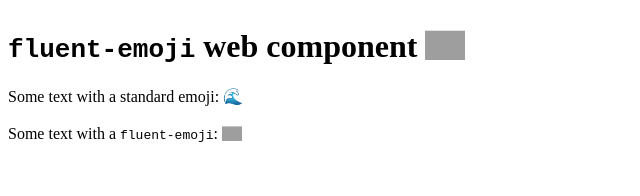
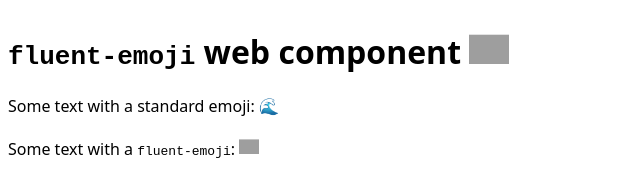
Before and after one commit to SeanMcP/fluent-emoji, a website with bundled scripts: page index.html in a window 1280 px wide. Shown: the whole page, without its empty margins (0-640 px from the left). Built offline with nearby package versions, Linux system fonts and the light colour scheme; grey boxes are pictures that could not be loaded.

Commit message:
update index.html

```diff
--- a/index.html
+++ b/index.html
@@ -1,11 +1,18 @@
 <!DOCTYPE html>
 <html lang="en">
+
 <head>
   <meta charset="UTF-8" />
   <meta http-equiv="X-UA-Compatible" content="IE=edge" />
   <meta name="viewport" content="width=device-width, initial-scale=1.0" />
-    <title>Document</title>
+  <title>Fluent Emoji</title>
+  <style>
+    body {
+      font-family: system-ui, -apple-system, BlinkMacSystemFont, 'Segoe UI', Roboto, Oxygen, Ubuntu, Cantarell, 'Open Sans', 'Helvetica Neue', sans-serif;
+    }
+  </style>
 </head>
+
 <body>
   <main>
     <h1>
@@ -16,4 +23,5 @@
   </main>
   <script src="lib.js" type="module"></script>
 </body>
+
 </html>
```
Lines whose indentation alone changed are shown as unchanged.
